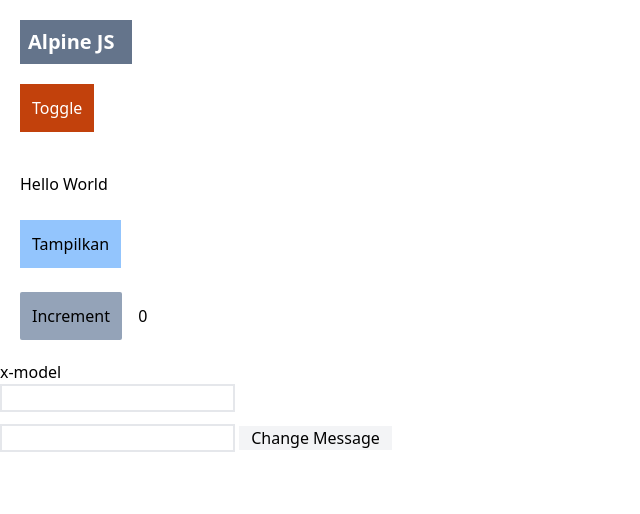
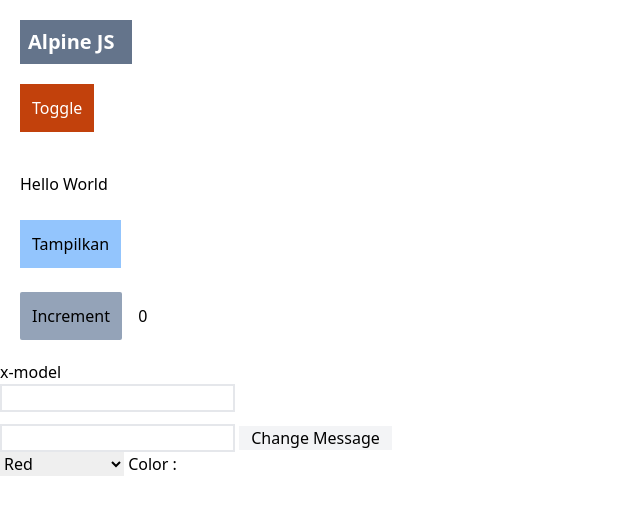
Before and after one commit to ghulam46/belajarAlpineJs, a plain HTML site: page index.html in a window 1280 px wide. Shown: the whole page, without its empty margins (0-640 px from the left). Drawn offline with nearby package versions, Linux system fonts and the light colour scheme.

Commit message:
x-model dropdown

```diff
--- a/index.html
+++ b/index.html
@@ -107,5 +107,15 @@
         Change Message
       </button>
     </div>
+
+    <div x-data="{ color :  ' ' }">
+      <select x-model="color">
+        <option value="" disabled>Select A Color</option>
+        <option value="Red">Red</option>
+        <option value="Green">Green</option>
+        <option value="Blue">Blue</option>
+      </select>
+      Color : <span x-text="color"></span>
+    </div>
   </body>
 </html>
```
